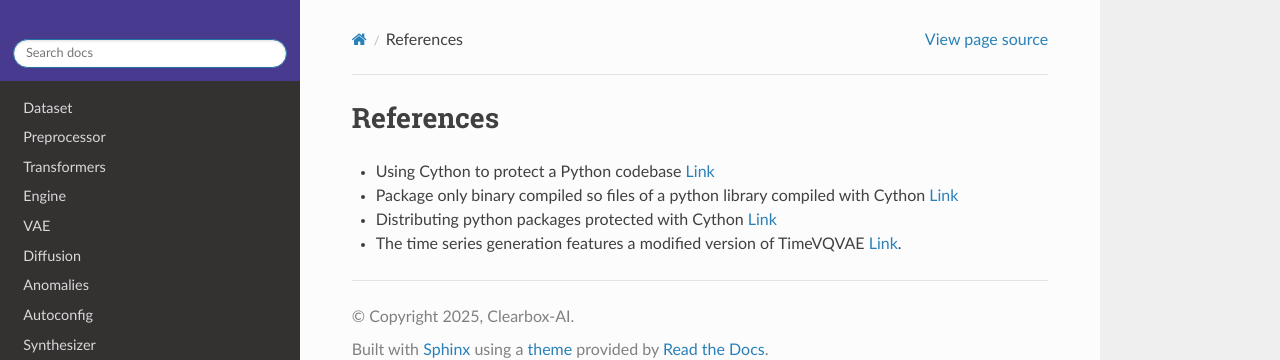
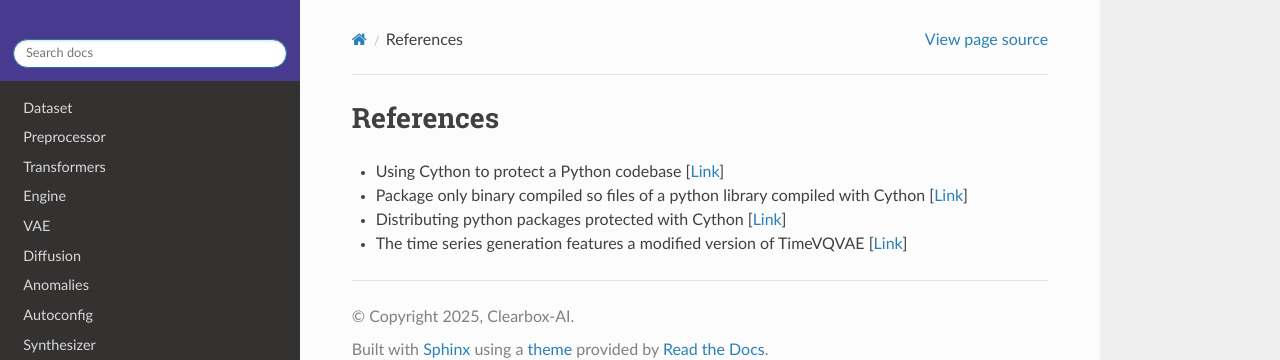
Before and after one commit to Clearbox-AI/clearbox-synthetic-kit, a Sphinx documentation site: the page built from docs/source/doc_3.md, in a window 1280 px wide. Shown: the top 360 px of the page. Built offline with Sphinx 7.4.7 and the Read the Docs theme 3.1.0, drawn with Linux system fonts in a browser that asks for light colours.

```diff
--- a/docs/source/conf.py
+++ b/docs/source/conf.py
@@ -31,7 +31,8 @@ templates_path = ['_templates']
 exclude_patterns = ['diffusion/diffusion.py',
                     'engine/engine.py',
                     'metrics/privacy/gower_matrix_c.pyx',
-                    'VAE/vae.py']
+                    'VAE/vae.py',
+                    'transformers/*']
 
 html_theme = "sphinx_rtd_theme"
 html_theme_options = {
--- a/docs/source/doc_3.md
+++ b/docs/source/doc_3.md
@@ -1,5 +1,5 @@
 ### References
-* Using Cython to protect a Python codebase [Link](https://bucharjan.cz/blog/using-cython-to-protect-a-python-codebase.html)
-* Package only binary compiled so files of a python library compiled with Cython [Link](https://stackoverflow.com/questions/39499453/package-only-binary-compiled-so-files-of-a-python-library-compiled-with-cython)
-* Distributing python packages protected with Cython [Link](https://medium.com/swlh/distributing-python-packages-protected-with-cython-40fc29d84caf)
-* The time series generation features a modified version of TimeVQVAE [Link](https://github.com/ML4ITS/TimeVQVAE).
+* Using Cython to protect a Python codebase [[Link](https://bucharjan.cz/blog/using-cython-to-protect-a-python-codebase.html)]
+* Package only binary compiled so files of a python library compiled with Cython [[Link](https://stackoverflow.com/questions/39499453/package-only-binary-compiled-so-files-of-a-python-library-compiled-with-cython)]
+* Distributing python packages protected with Cython [[Link](https://medium.com/swlh/distributing-python-packages-protected-with-cython-40fc29d84caf)]
+* The time series generation features a modified version of TimeVQVAE [[Link](https://github.com/ML4ITS/TimeVQVAE)]
```
Also changed, not shown: docs/source/doc_1.md (+3 -3 lines), docs/source/doc_2.md (+2 -0 lines), 1 other file.
